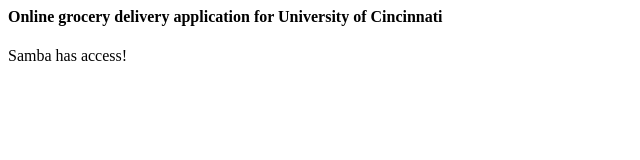
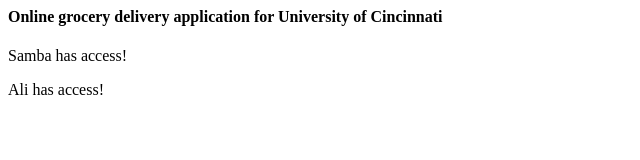
Before and after one commit to JavohirO2/BearMart, a plain HTML site: page index.html in a window 1280 px wide. Shown: the whole page, without its empty margins (0-640 px from the left). Drawn offline with Linux system fonts and the light colour scheme.

Commit message:
Update index.html

```diff
--- a/index.html
+++ b/index.html
@@ -6,4 +6,5 @@
         <h4>Online grocery delivery application for University of Cincinnati</h4>
     </head>
     <p>Samba has access!</p>
+    <p>Ali has access!</p>
 </html>
```
